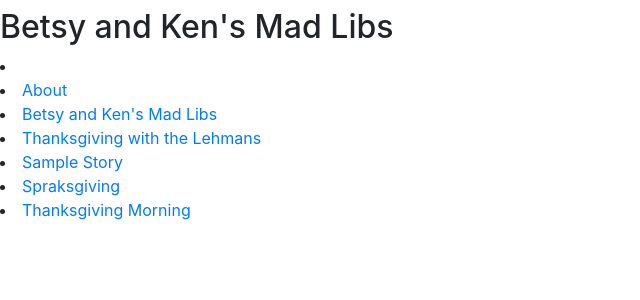
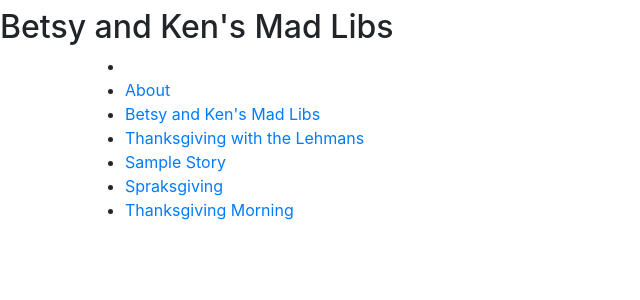
Before and after one commit to kenirwin/mad-libs, a Jekyll site: the page built from index.markdown, in a window 1280 px wide. Shown: the top 300 px of the page, without its empty margins (0-640 px from the left). Built offline with Jekyll 4.4.1, drawn with Linux system fonts in a browser that asks for light colours.

Commit message:
formatting home

```diff
--- a/index.markdown
+++ b/index.markdown
@@ -5,6 +5,9 @@
 layout: home
 title: Betsy and Ken's Mad Libs
 ---
+<div class="container">
+<ul style="none">
 {% for page in site.pages %}
 <li><a href="{{page.permalink}}">{{page.title}}</a></li>
 {% endfor %}
+</ul>
```
